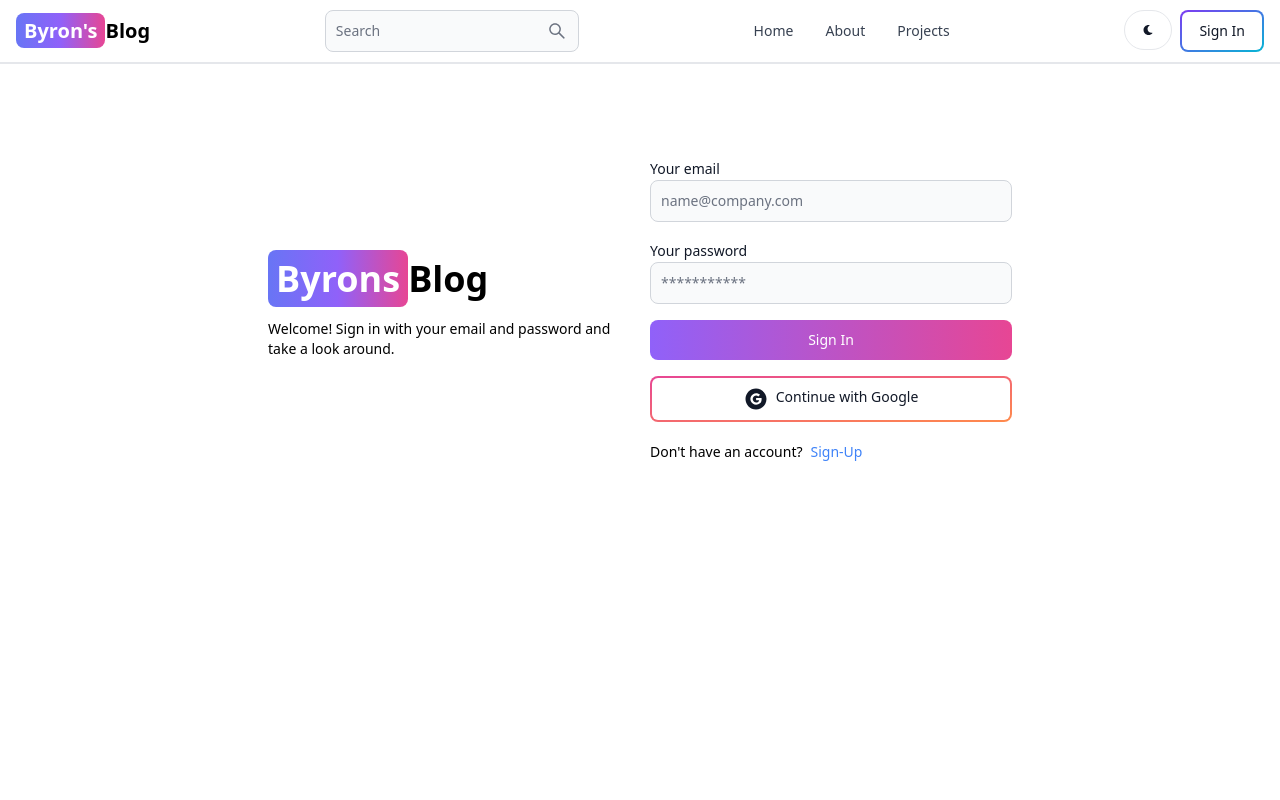
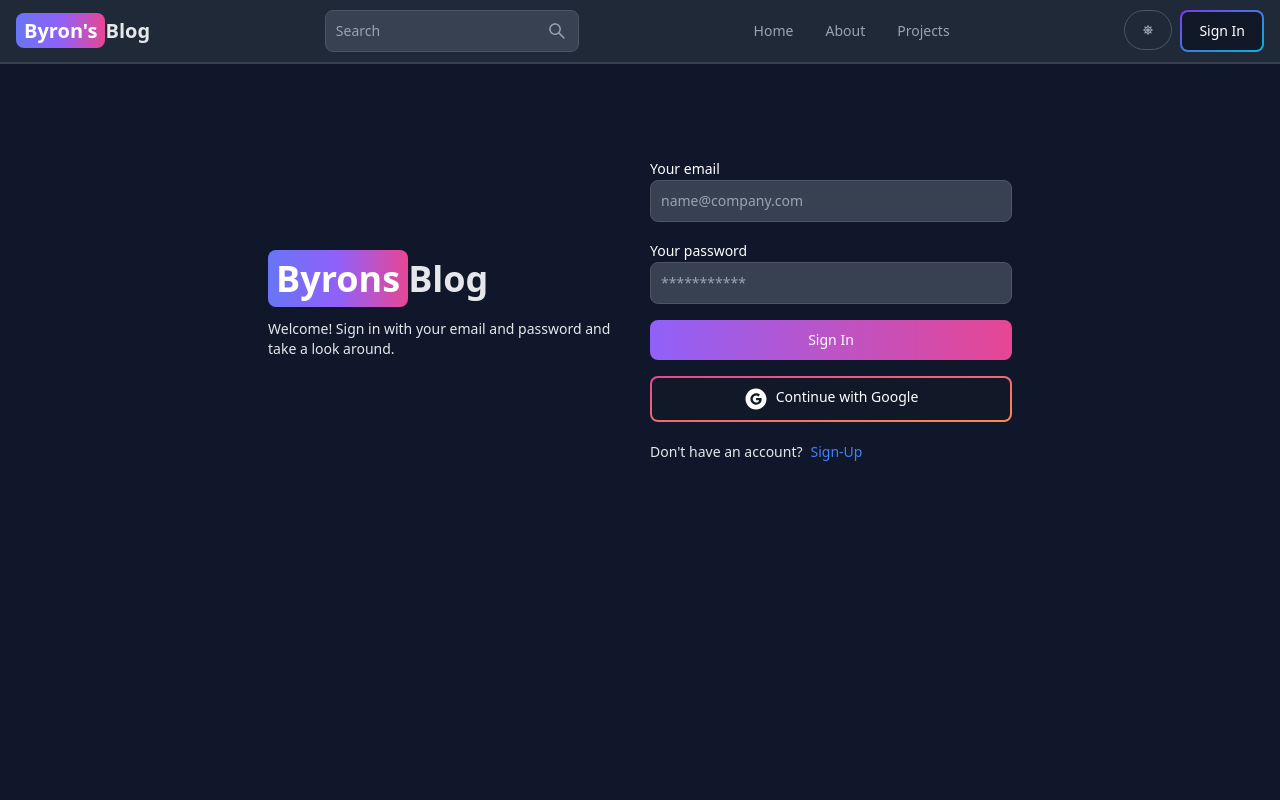
Before and after one commit to byronmccormick/SurfCircle, a React (Vite) app in the folder client/: page /sign-in in a window 1280 px wide. Shown: the top 800 px of the page. Built offline with nearby package versions, Linux system fonts and the light colour scheme; no server answers.

Commit message:
complete dark mode functionality

```diff
--- a/client/src/components/Header.jsx
+++ b/client/src/components/Header.jsx
@@ -1,12 +1,15 @@
 import { Avatar, Button, Dropdown, DropdownHeader, DropdownItem, Navbar, NavbarToggle, TextInput } from 'flowbite-react'
 import { Link, useLocation } from 'react-router-dom'
 import { AiOutlineSearch } from "react-icons/ai";
-import { FaMoon } from "react-icons/fa";
-import {useSelector} from 'react-redux';
+import { FaMoon, FaSun } from "react-icons/fa";
+import {useDispatch, useSelector} from 'react-redux';
+import { toggleTheme } from '../redux/theme/themeSlice';
 
 export default function header() {
-  const path=useLocation().pathname
-  const {currentUser} = useSelector(state => state.user)
+  const path=useLocation().pathname;
+  const dispatch = useDispatch();
+  const {currentUser} = useSelector(state => state.user);
+  const {theme} = useSelector(state=> state.theme);
   return (
     <Navbar className='border-b-2'>
         <Link to='/' className='self-center whitespace-nowrap text-sm sm:text-xl font-semibold dark:white'>
@@ -20,8 +23,13 @@
           <AiOutlineSearch/>
         </Button>
       <div className='flex gap-2 md:order-2'>
-        <Button className='w-12 h-10 hidden sm:inline' color='gray' pill>
-          <FaMoon />
+        <Button
+          className='w-12 h-10 hidden sm:inline'
+          color='gray'
+          pill
+          onClick={() => dispatch(toggleTheme())}
+        >
+        {theme==='light' ? <FaMoon/> : <FaSun/>}
         </Button>
         {currentUser ?
         (
--- /dev/null
+++ b/client/src/components/ThemeProvider.jsx
@@ -0,0 +1,12 @@
+import {useSelector} from 'react-redux'
+
+export default function ThemeProvider({children}) {
+    const {theme} = useSelector(state=> state.theme)
+  return (
+    <div className={theme}>
+        <div className="bg-white text-gray-700 dark:text-gray-200 dark:bg-[rgb(16,23,42)] min-h-screen">
+            {children}
+        </div>
+    </div>
+  )
+}
--- a/client/src/main.jsx
+++ b/client/src/main.jsx
@@ -5,11 +5,14 @@
 import { store, persistor } from './redux/store'
 import { Provider } from 'react-redux'
 import { PersistGate } from 'redux-persist/integration/react'
+import ThemeProvider from './components/ThemeProvider.jsx'
 
 ReactDOM.createRoot(document.getElementById('root')).render(
   <PersistGate persistor={persistor}>
     <Provider store={store}>
-      <App />
+      <ThemeProvider>
+        <App />
+      </ThemeProvider>
     </Provider>,
   </PersistGate>
 )
--- a/client/src/redux/store.js
+++ b/client/src/redux/store.js
@@ -1,11 +1,12 @@
 import { configureStore, combineReducers} from '@reduxjs/toolkit';
 import userReducer from './user/userSlice';
-import {persistReducer} from 'redux-persist';
+import themeReducer from './theme/themeSlice';
+import {persistReducer, persistStore} from 'redux-persist';
 import storage from 'redux-persist/lib/storage';
-import { persistStore } from 'redux-persist';
 
 const rootReducer = combineReducers({
   user: userReducer,
+  theme: themeReducer,
 });
 
 const persistConfig = {
--- /dev/null
+++ b/client/src/redux/theme/themeSlice.js
@@ -0,0 +1,19 @@
+import {createSlice} from '@reduxjs/toolkit';
+
+const initialState = {
+    theme: 'dark',
+};
+
+const themeSlice = createSlice({
+    name: 'theme',
+    initialState,
+    reducers:{
+        toggleTheme:(state) => {
+            state.theme = state.theme === 'light' ? 'dark' : 'light';
+        },
+    }
+});
+
+export const {toggleTheme} = themeSlice.actions;
+
+export default themeSlice.reducer;
```
